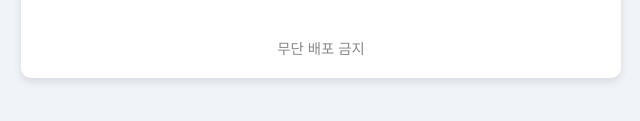
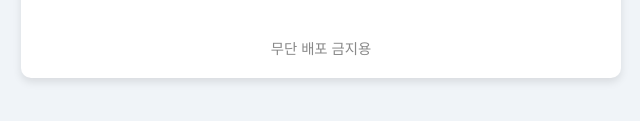
Before and after one commit to ddah0329/my4cut, a plain HTML site: page index.html in a window 1280 px wide. Shown: the part 443-564 px from the top of the page, 319-959 px from the left. Drawn offline with Linux system fonts and the light colour scheme.

Commit message:
왜 적용 안되누

```diff
--- a/index.html
+++ b/index.html
@@ -20,7 +20,7 @@
       </main>
 
       <footer>
-        <p>무단 배포 금지</p>
+        <p>무단 배포 금지용</p>
       </footer>
     </div>
   </body>
```
